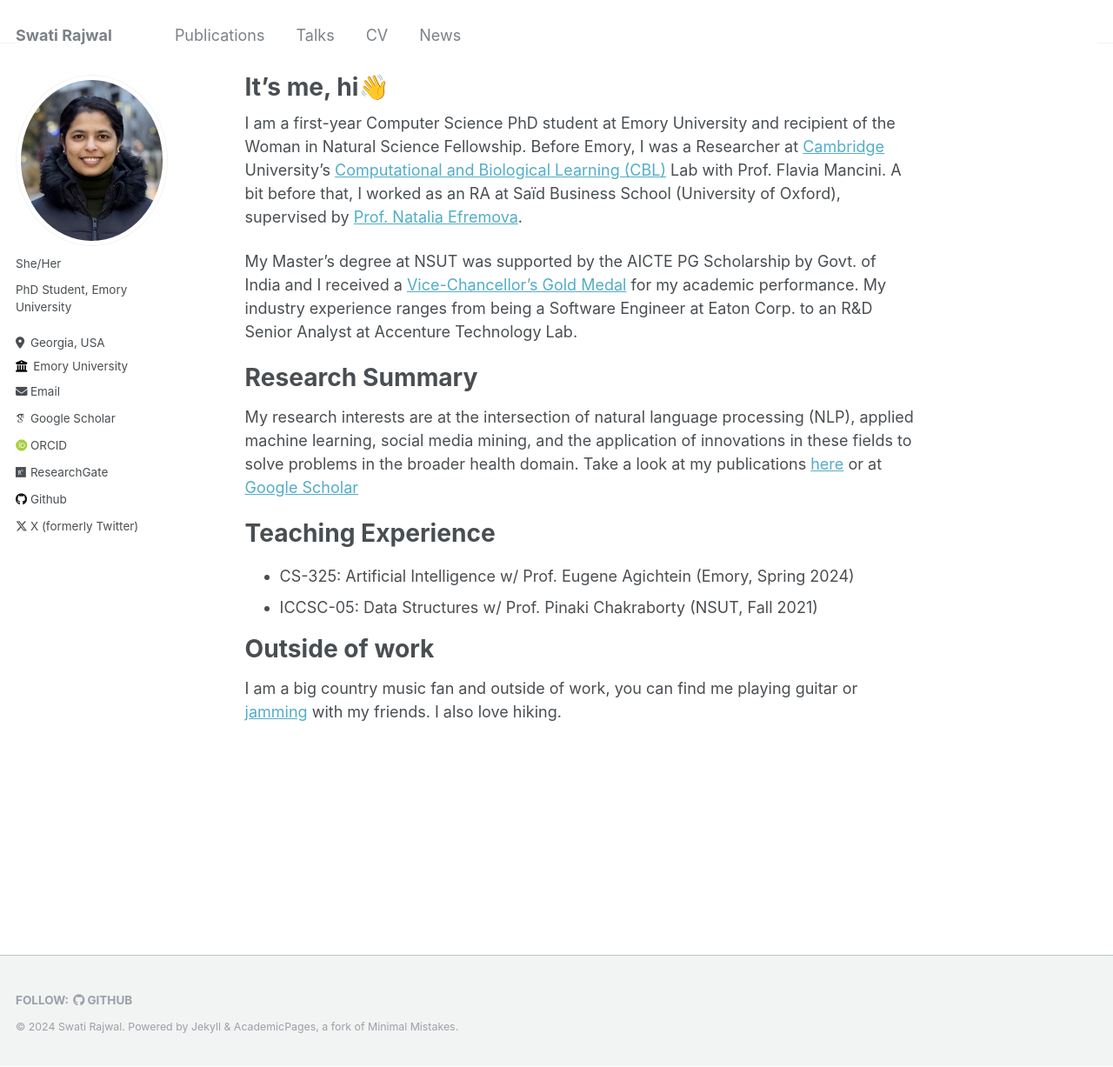
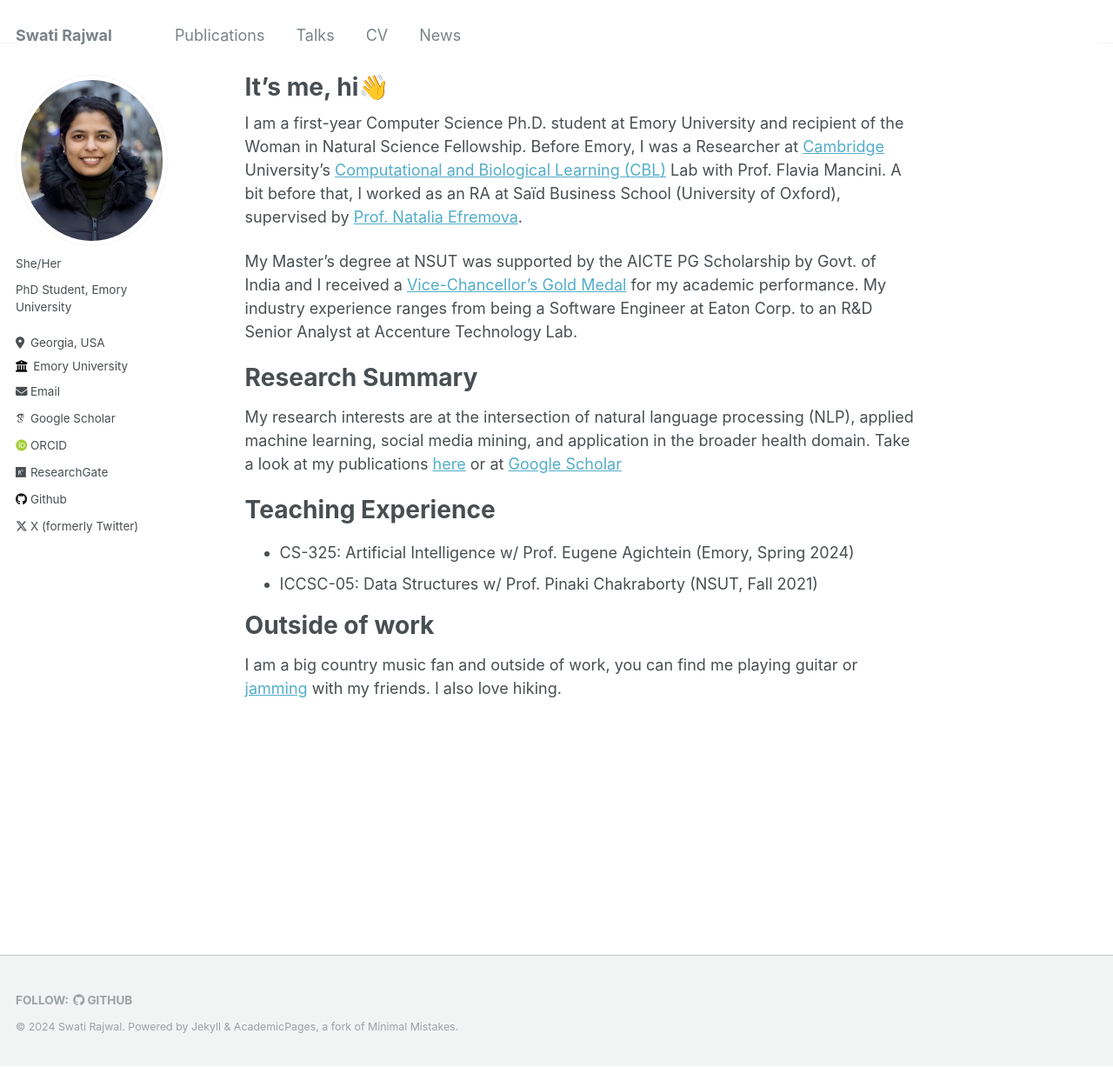
Before and after one commit to swati-rajwal/swati-rajwal.github.io, a Jekyll site: the page built from _pages/about.md, in a window 1280 px wide and 1227 px high. Shown: the whole window at 87% size. Built offline with Jekyll 4.4.1, drawn with Linux system fonts in a browser that asks for light colours; some web fonts are replaced.

Commit message:
Update about.md

```diff
--- a/_pages/about.md
+++ b/_pages/about.md
@@ -7,12 +7,12 @@
   - /about.html
 ---
 
-I am a first-year Computer Science PhD student at Emory University and recipient of the Woman in Natural Science Fellowship. Before Emory, I was a Researcher at <a href="https://neuroscience.cam.ac.uk/member/srajwal/" target="_blank">Cambridge</a> University's <a href="https://cbl-website.onrender.com/" target="_blank">Computational and Biological Learning (CBL)</a> Lab with Prof. Flavia Mancini. A bit before that, I worked as an RA at Saïd Business School (University of Oxford), supervised by <a href="https://www.research.ox.ac.uk/researchers/natalia-efremova" target="_blank">Prof. Natalia Efremova</a>.
+I am a first-year Computer Science Ph.D. student at Emory University and recipient of the Woman in Natural Science Fellowship. Before Emory, I was a Researcher at <a href="https://neuroscience.cam.ac.uk/member/srajwal/" target="_blank">Cambridge</a> University's <a href="https://cbl-website.onrender.com/" target="_blank">Computational and Biological Learning (CBL)</a> Lab with Prof. Flavia Mancini. A bit before that, I worked as an RA at Saïd Business School (University of Oxford), supervised by <a href="https://www.research.ox.ac.uk/researchers/natalia-efremova" target="_blank">Prof. Natalia Efremova</a>.
 
 My Master's degree at NSUT was supported by the AICTE PG Scholarship by Govt. of India and I received a <a href="https://www.linkedin.com/feed/update/urn:li:activity:7108505289506627584/" target="_blank">Vice-Chancellor's Gold Medal</a> for my academic performance. My industry experience ranges from being a Software Engineer at Eaton Corp. to an R&D Senior Analyst at Accenture Technology Lab.
 
 # Research Summary
-My research interests are at the intersection of natural language processing (NLP), applied machine learning, social media mining, and the application of innovations in these fields to solve problems in the broader health domain. Take a look at my publications <a href="https://swati-rajwal.github.io/publications/" target="_blank">here</a> or at <a href="https://scholar.google.com/citations?user=6AfEraYAAAAJ&hl=en&inst=15365353816232672843" target="_blank">Google Scholar</a>
+My research interests are at the intersection of natural language processing (NLP), applied machine learning, social media mining, and application in the broader health domain. Take a look at my publications <a href="https://swati-rajwal.github.io/publications/" target="_blank">here</a> or at <a href="https://scholar.google.com/citations?user=6AfEraYAAAAJ&hl=en&inst=15365353816232672843" target="_blank">Google Scholar</a>
 
 # Teaching Experience
 * CS-325: Artificial Intelligence w/ Prof. Eugene Agichtein (Emory, Spring 2024)
```
